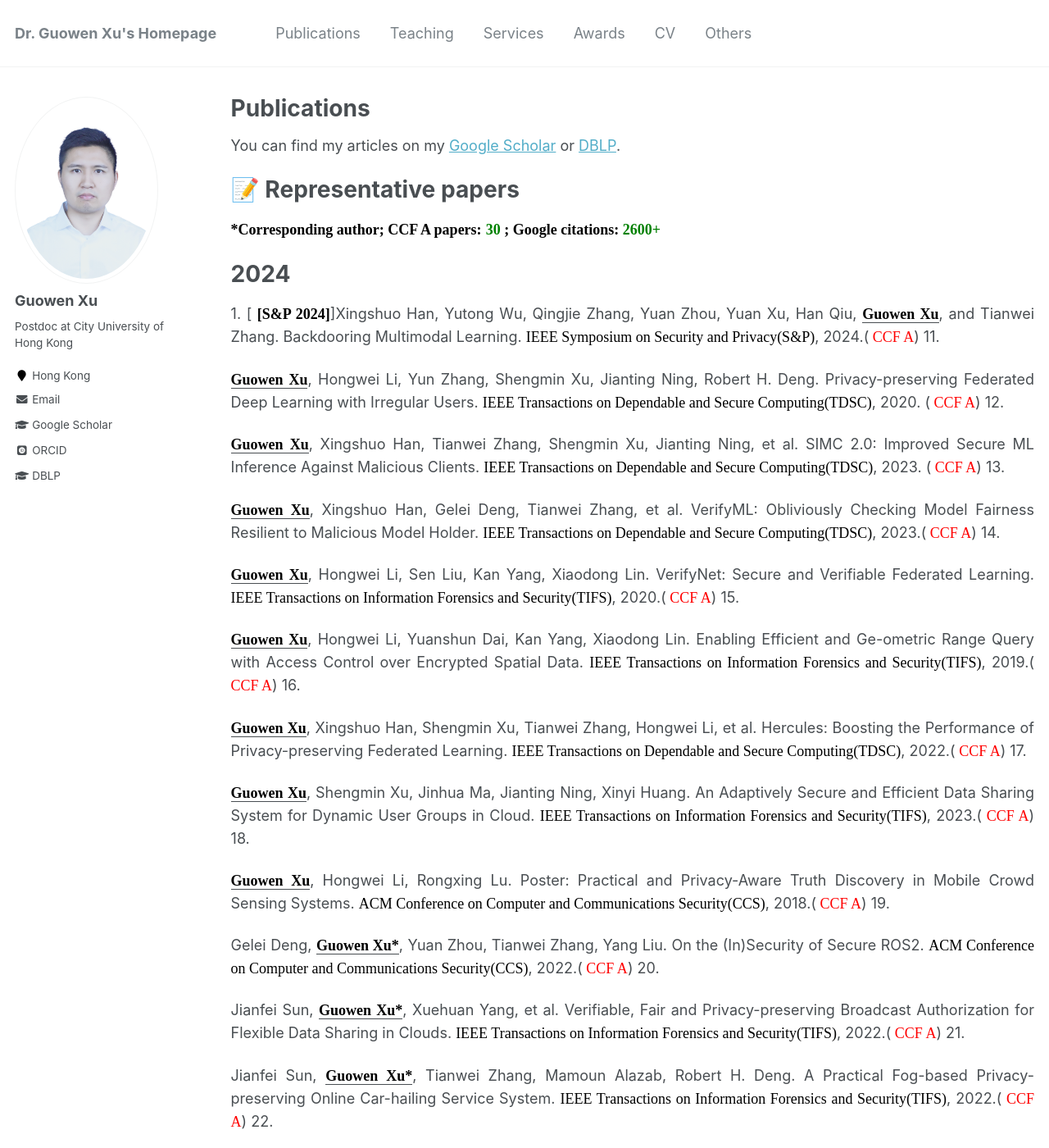
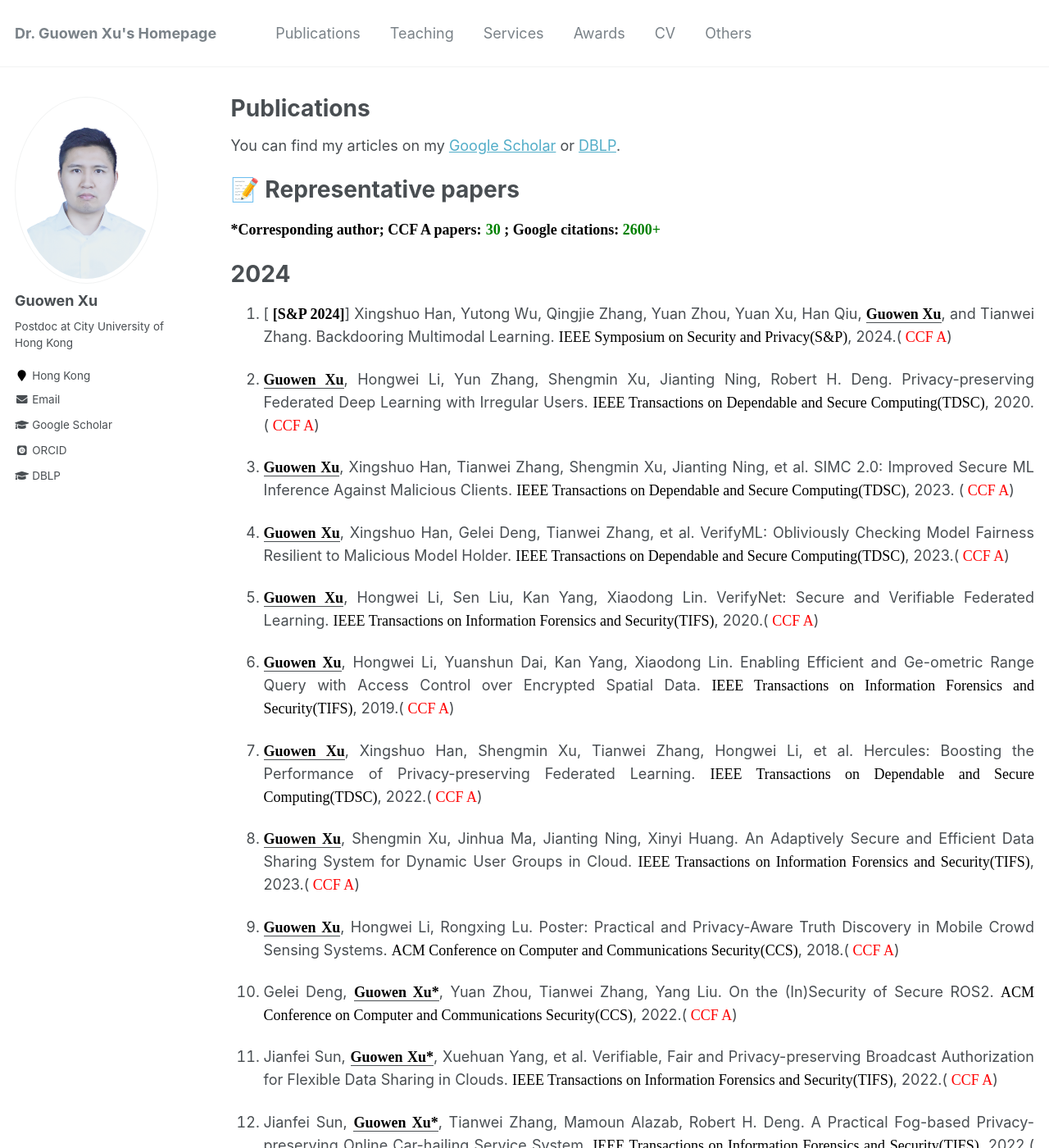
Before and after one commit to Guowen-xu/guowen-xu.github.io, a Jekyll site: the page built from _pages/publications.md, in a window 1280 px wide and 1400 px high. Shown: the whole window at 82% size. Built offline with Jekyll 4.4.1, drawn with Linux system fonts in a browser that asks for light colours; some web fonts are replaced; some of the changed text lies outside the part shown.

Commit message:
Update publications.md

```diff
--- a/_pages/publications.md
+++ b/_pages/publications.md
@@ -14,7 +14,7 @@ You can find my articles on my [Google Scholar](https://scholar.google.com.hk/ci
 
 # 2024
 
-<p align="justify">1. [<b><font face="Times New Roman" color=black size=4> [S&P 2024]</font></b>]Xingshuo Han, Yutong Wu, Qingjie Zhang, Yuan Zhou,  Yuan Xu, Han Qiu, <u><b><font face="Times New Roman" color=black size=4> Guowen Xu</font></b></u>, and Tianwei Zhang. Backdooring Multimodal Learning. <font face="Times New Roman" color=black size=4> IEEE Symposium on Security and Privacy(S&P)</font>, 2024.(<font face="Times New Roman" color=red size=4> CCF A</font>)
+1. <p align="justify"> [<b><font face="Times New Roman" color=black size=4> [S&P 2024]</font></b>] Xingshuo Han, Yutong Wu, Qingjie Zhang, Yuan Zhou,  Yuan Xu, Han Qiu, <u><b><font face="Times New Roman" color=black size=4> Guowen Xu</font></b></u>, and Tianwei Zhang. Backdooring Multimodal Learning. <font face="Times New Roman" color=black size=4> IEEE Symposium on Security and Privacy(S&P)</font>, 2024.(<font face="Times New Roman" color=red size=4> CCF A</font>)
 
 11. <p align="justify"> <u><b><font face="Times New Roman" color=black size=4> Guowen Xu</font></b></u>,  Hongwei Li, Yun Zhang, Shengmin Xu, Jianting Ning, Robert H. Deng. Privacy-preserving Federated Deep Learning with Irregular Users. <font face="Times New Roman" color=black size=4> IEEE Transactions on Dependable and Secure Computing(TDSC)</font>, 2020. (<font face="Times New Roman" color=red size=4> CCF A</font>)
 12. <p align="justify"> <u><b><font face="Times New Roman" color=black size=4> Guowen Xu</font></b></u>, Xingshuo Han, Tianwei Zhang, Shengmin Xu, Jianting Ning, et al. SIMC 2.0: Improved Secure ML Inference Against Malicious Clients. <font face="Times New Roman" color=black size=4> IEEE Transactions on Dependable and Secure Computing(TDSC)</font>, 2023. (<font face="Times New Roman" color=red size=4> CCF A</font>)
```
